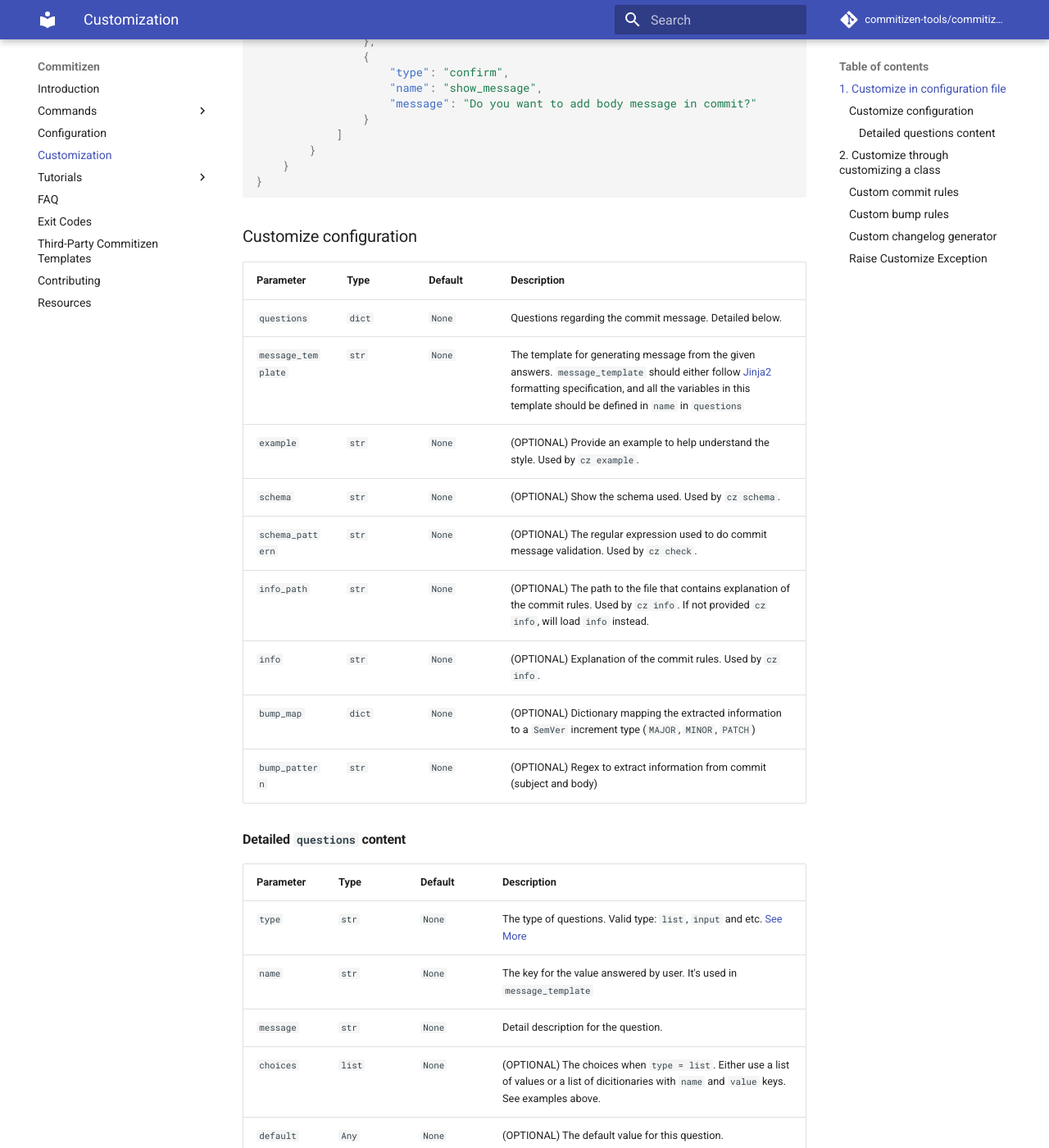
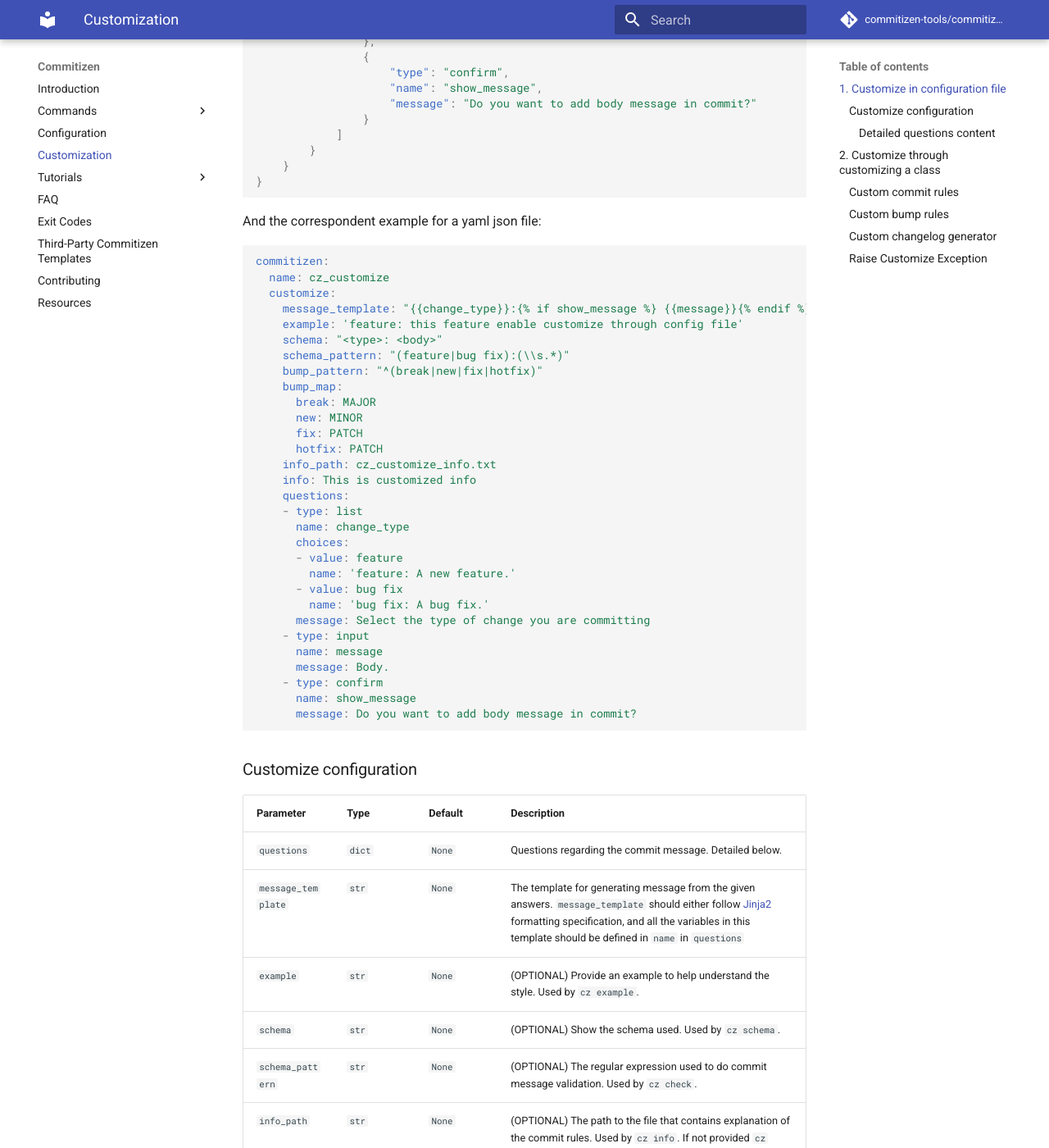
Before and after one commit to commitizen-tools/commitizen, an MkDocs documentation site: the page built from docs/customization.md, in a window 1280 px wide and 1400 px high, scrolled down 1890 px. Shown: the whole window at 82% size. Built offline with MkDocs 1.6.1 and Material for MkDocs 9.7.7, drawn with Linux system fonts in a browser that asks for light colours; comment, search, counter and statistics services are not loaded.

Commit message:
feat: add yaml as a config option
314

feat(config): add support for the new class YAMLConfig at the root of the confi internal package

314

test(test_config): add test support for the class YAMLConfig

314

fix(YAMLConfig): add a TypeError exception to handle in _parse_settings method

feat(init): add support for yaml config file at init

314

test(tests): add test functions to test YAMLConfig class at init and customization

314

docs(docs): add instructions on how to define yaml config files

314

````diff
--- a/docs/customization.md
+++ b/docs/customization.md
@@ -96,6 +96,41 @@ The equivalent example for a json config file:
         }
     }
 }
+```
+
+And the correspondent example for a yaml json file:
+
+```yaml
+commitizen:
+  name: cz_customize
+  customize:
+    message_template: "{{change_type}}:{% if show_message %} {{message}}{% endif %}"
+    example: 'feature: this feature enable customize through config file'
+    schema: "<type>: <body>"
+    schema_pattern: "(feature|bug fix):(\\s.*)"
+    bump_pattern: "^(break|new|fix|hotfix)"
+    bump_map:
+      break: MAJOR
+      new: MINOR
+      fix: PATCH
+      hotfix: PATCH
+    info_path: cz_customize_info.txt
+    info: This is customized info
+    questions:
+    - type: list
+      name: change_type
+      choices:
+      - value: feature
+        name: 'feature: A new feature.'
+      - value: bug fix
+        name: 'bug fix: A bug fix.'
+      message: Select the type of change you are committing
+    - type: input
+      name: message
+      message: Body.
+    - type: confirm
+      name: show_message
+      message: Do you want to add body message in commit?
 ```
 
 ### Customize configuration
````
Also changed, not shown: docs/config.md (+34 -1 lines), 7 other files.
